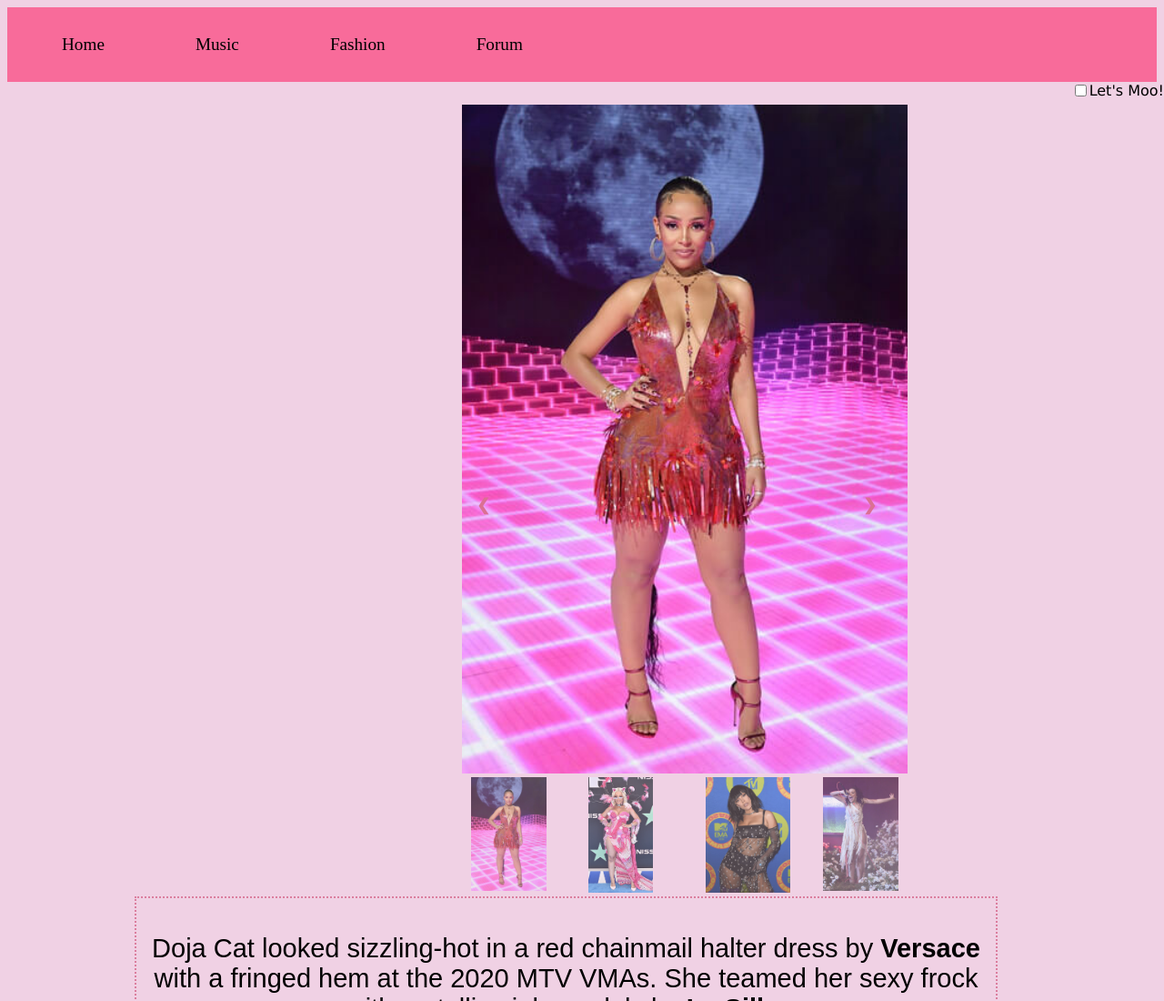
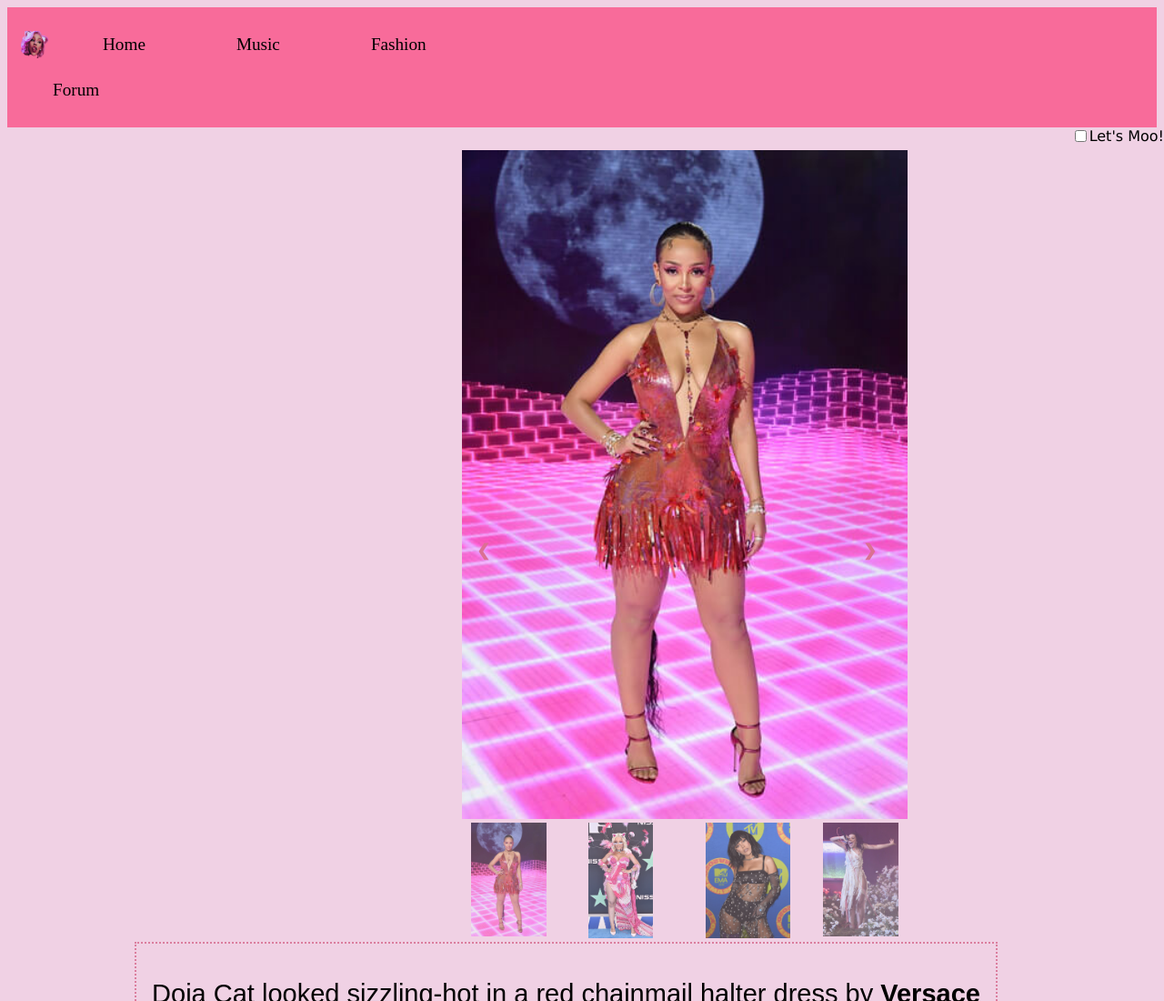
Before and after one commit to linez74/DojaWorld, a plain HTML site: page fashion.html in a window 1280 px wide. Shown: the top 1100 px of the page at 91% size. Drawn offline with Linux system fonts and the light colour scheme.

Commit message:
index link in nav

```diff
--- a/fashion.html
+++ b/fashion.html
@@ -12,6 +12,7 @@
 <body>
     <nav id="niv" style="z-index: 1;">
         <ul id="Navbar">
+            <li id="ffs"><a href="Index.html"> <img src="webimg/favicon.png" width="30" height="30"/> </a></li>
             <li id="nav1"> <a href="main.html" >Home</a></li>
             <li id="nav2"><a href="music.html" >Music</a></li>
             <li id="nav3"><a href="fashion.html" >Fashion</a></li>
--- a/stylesheet.css
+++ b/stylesheet.css
@@ -21,6 +21,12 @@ html{
     padding : 0;
     width: 50%;
     list-style-type: none;
+}
+
+#ffs{
+    float: left;
+    padding-left: 15px;
+    padding-top: 10px;
 }
 
 #nav1 a{
```
Also changed, not shown: forum.html (+1 -0 lines), main.html (+1 -0 lines), music.html (+1 -0 lines).
